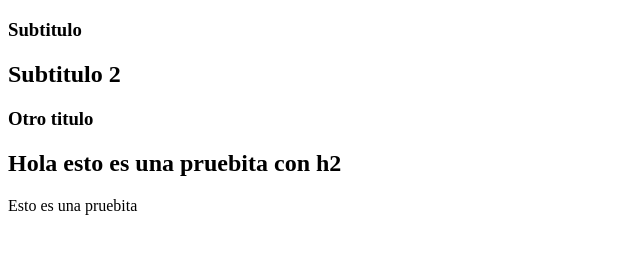
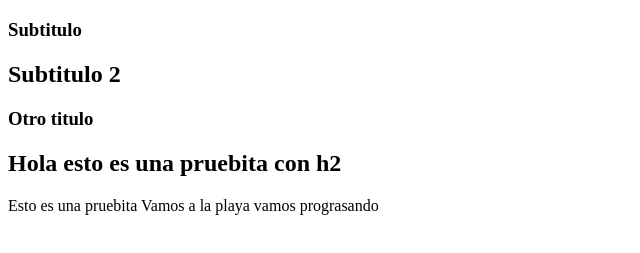
Before and after one commit to Vanina8/tfm-gestionhorario, a plain HTML site: page index.html in a window 1280 px wide. Shown: the part 61-314 px from the top of the page, without its empty margins (0-640 px from the left). Drawn offline with Linux system fonts and the light colour scheme.

Commit message:
Actualizando

```diff
--- a/index.html
+++ b/index.html
@@ -11,6 +11,6 @@
     <h2>Subtitulo 2</h2>
     <h3>Otro titulo</h3>
     <h2>Hola esto es una pruebita con h2</h2>
-    Esto es una pruebita
+    Esto es una pruebita Vamos a la playa vamos prograsando
   </body>
 </html>
```
